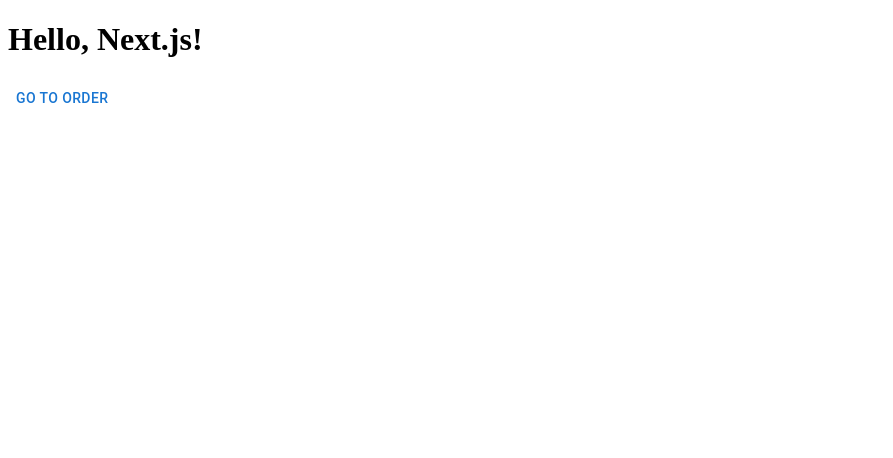
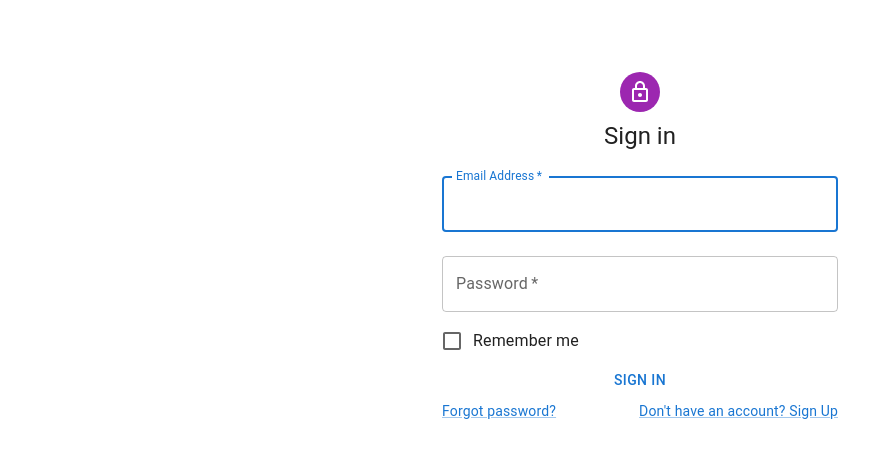
Before and after one commit to cjbsDev/cjbs-workspace, a Next.js app in the folder apps/bsadmin/: page / in a window 1280 px wide. Shown: the top 458 px of the page, without its empty margins (0-893 px from the left). Built offline with nearby package versions, Linux system fonts and the light colour scheme.

Commit message:
test 1-5

```diff
--- a/apps/bsadmin/app/order/page.tsx
+++ b/apps/bsadmin/app/order/page.tsx
@@ -1,7 +1,6 @@
 'use client';
 
-import React, { Suspense, lazy, useState, useEffect } from "react";
-import DataList from "./DataList";
+import React, { useState, useEffect } from "react";
 import { LinkButton } from "ui";
 import dynamic from 'next/dynamic';
 import SkeletonLoading from './SkeletonLoading';
--- a/apps/bsadmin/app/page.tsx
+++ b/apps/bsadmin/app/page.tsx
@@ -1,9 +1,99 @@
+"use client"
+
+import * as React from 'react';
+import Avatar from '@mui/material/Avatar';
+import Button from '@mui/material/Button';
+import CssBaseline from '@mui/material/CssBaseline';
+import TextField from '@mui/material/TextField';
+import FormControlLabel from '@mui/material/FormControlLabel';
+import Checkbox from '@mui/material/Checkbox';
+import Link from '@mui/material/Link';
+import Grid from '@mui/material/Grid';
+import Box from '@mui/material/Box';
+import LockOutlinedIcon from '@mui/icons-material/LockOutlined';
+import Typography from '@mui/material/Typography';
+import Container from '@mui/material/Container';
+import { createTheme, ThemeProvider } from '@mui/material/styles';
+
 import { LinkButton } from "ui";
+
+const theme = createTheme();
 export default function Page() {
+  const handleSubmit = (event: React.FormEvent<HTMLFormElement>) => {
+    event.preventDefault();
+    const data = new FormData(event.currentTarget);
+    console.log({
+      email: data.get('email'),
+      password: data.get('password'),
+    });
+  };
   return (
-    <>
-      <h1>Hello, Next.js!</h1>
-      <LinkButton buttonName='Go to order' pathName='order' />
-    </>
+    <ThemeProvider theme={theme}>
+      <Container component="main" maxWidth="xs">
+        <CssBaseline />
+        <Box
+          sx={{
+            marginTop: 8,
+            display: 'flex',
+            flexDirection: 'column',
+            alignItems: 'center',
+          }}
+        >
+          <Avatar sx={{ m: 1, bgcolor: 'secondary.main' }}>
+            <LockOutlinedIcon />
+          </Avatar>
+          <Typography component="h1" variant="h5">
+            Sign in
+          </Typography>
+          <Box component="form" onSubmit={handleSubmit} noValidate sx={{ mt: 1 }}>
+            <TextField
+              margin="normal"
+              required
+              fullWidth
+              id="email"
+              label="Email Address"
+              name="email"
+              autoComplete="email"
+              autoFocus
+            />
+            <TextField
+              margin="normal"
+              required
+              fullWidth
+              name="password"
+              label="Password"
+              type="password"
+              id="password"
+              autoComplete="current-password"
+            />
+            <FormControlLabel
+              control={<Checkbox value="remember" color="primary" />}
+              label="Remember me"
+            />
+            {/*<Button*/}
+            {/*  type="submit"*/}
+            {/*  fullWidth*/}
+            {/*  variant="contained"*/}
+            {/*  sx={{ mt: 3, mb: 2 }}*/}
+            {/*>*/}
+            {/*  Sign In*/}
+            {/*</Button>*/}
+            <LinkButton fullWidth buttonName='Sign In' pathName='/order' />
+            <Grid container>
+              <Grid item xs>
+                <Link href="#" variant="body2">
+                  Forgot password?
+                </Link>
+              </Grid>
+              <Grid item>
+                <Link href="#" variant="body2">
+                  {"Don't have an account? Sign Up"}
+                </Link>
+              </Grid>
+            </Grid>
+          </Box>
+        </Box>
+      </Container>
+    </ThemeProvider>
   );
 }
```
Also changed, not shown: apps/bsadmin/app/components/AppBar/index.tsx (added, +56 -0 lines), apps/bsadmin/app/layout.tsx (+6 -1 lines), apps/bsadmin/app/loading.tsx (+12 -1 lines), apps/bsadmin/app/order/DataList.tsx (+21 -7 lines), apps/bsadmin/app/order/layout.tsx (+146 -5 lines).
